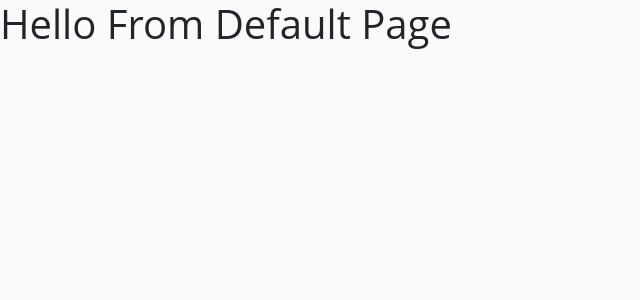
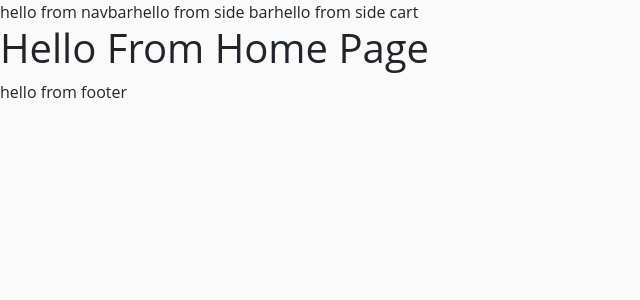
Before and after one commit to Cassiopeia19/react-tech-store, a React (Create React App) app: page /home in a window 1280 px wide. Shown: the top 300 px of the page, without its empty margins (0-640 px from the left). Built offline with nearby package versions, Linux system fonts and the light colour scheme; a web font is replaced by a local one.

Commit message:
navbar-sidebar-sidecart-footer files added

```diff
--- a/src/App.js
+++ b/src/App.js
@@ -12,12 +12,21 @@
 
 import {Route, Switch} from 'react-router-dom'
 
+import Navbar from './components/Navbar'
+import Sidebar from './components/Sidebar'
+import SideCart from './components/SideCart'
+import Footer from './components/Footer'
+
 class App extends Component {
   render() {
     return <>
 {/* navbar,sidebar,cart,footer*/}
+<Navbar />
+<Sidebar />
+<SideCart />
 <Switch>
   <Route path="/" exact component={Home} />
+        <Route path="/home" component={Home} />
         <Route path="/about" component={About} />
         <Route path="/contact" component={Contact} />
         <Route path="/products" exact component={Products} />
@@ -25,6 +34,7 @@
         <Route path="/cart" component={Cart} />
         <Route component={Default} />
 </Switch>
+<Footer />
     </>
   }
 }
--- /dev/null
+++ b/src/components/Footer.js
@@ -0,0 +1,9 @@
+import React from 'react'
+
+export default function Footer() {
+    return (
+       <>
+        hello from footer
+       </>
+    )
+}
--- /dev/null
+++ b/src/components/Navbar.js
@@ -0,0 +1,9 @@
+import React from 'react'
+
+export default function Navbar() {
+    return (
+        <>
+            hello from navbar
+       </>
+    )
+}
--- /dev/null
+++ b/src/components/SideCart.js
@@ -0,0 +1,9 @@
+import React from 'react'
+
+export default function SideCart() {
+    return (
+        <>
+            hello from side cart
+       </>
+    )
+}
--- /dev/null
+++ b/src/components/Sidebar.js
@@ -0,0 +1,9 @@
+import React from 'react'
+
+export default function Sidebar() {
+    return (
+        <>
+            hello from side bar
+       </>
+    )
+}
```
